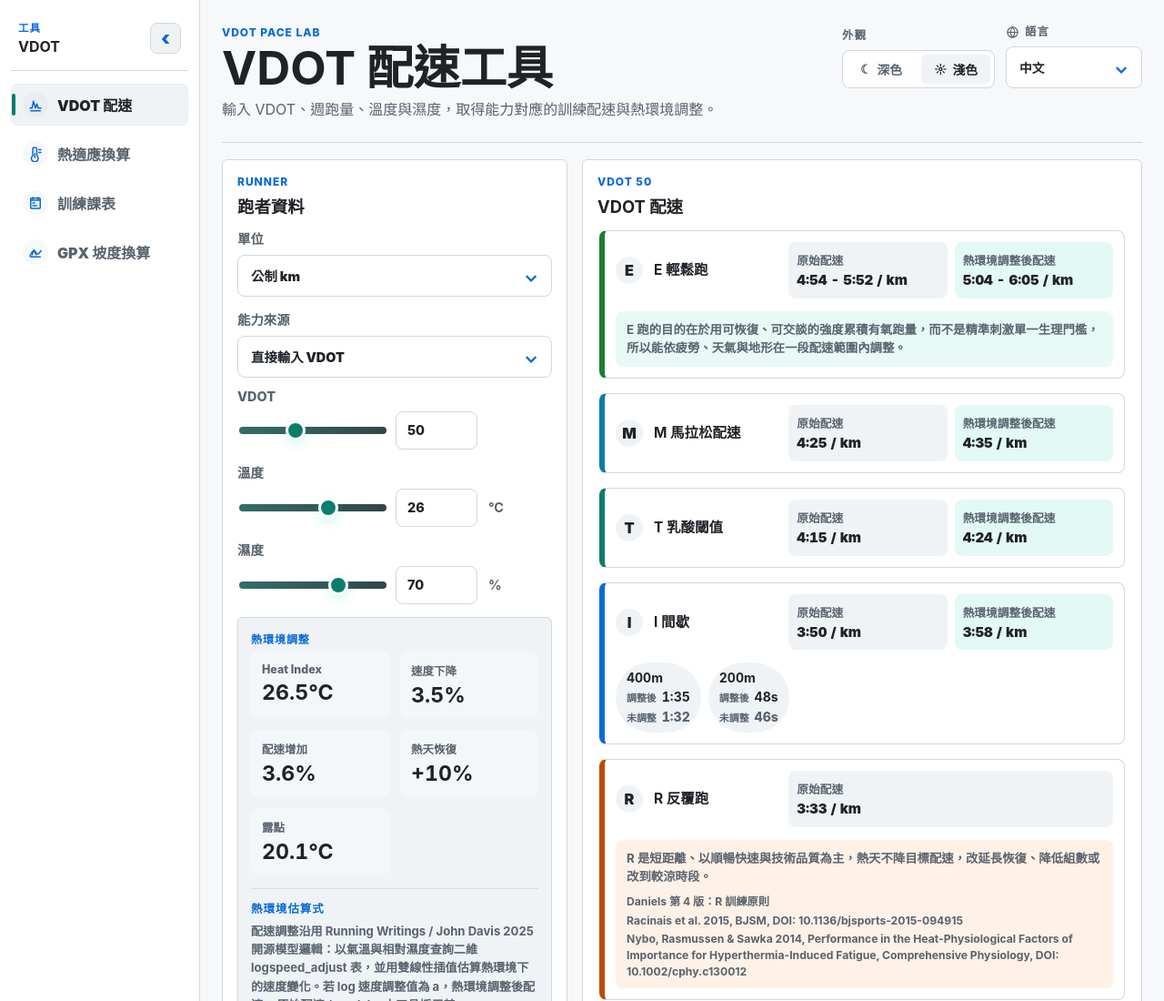
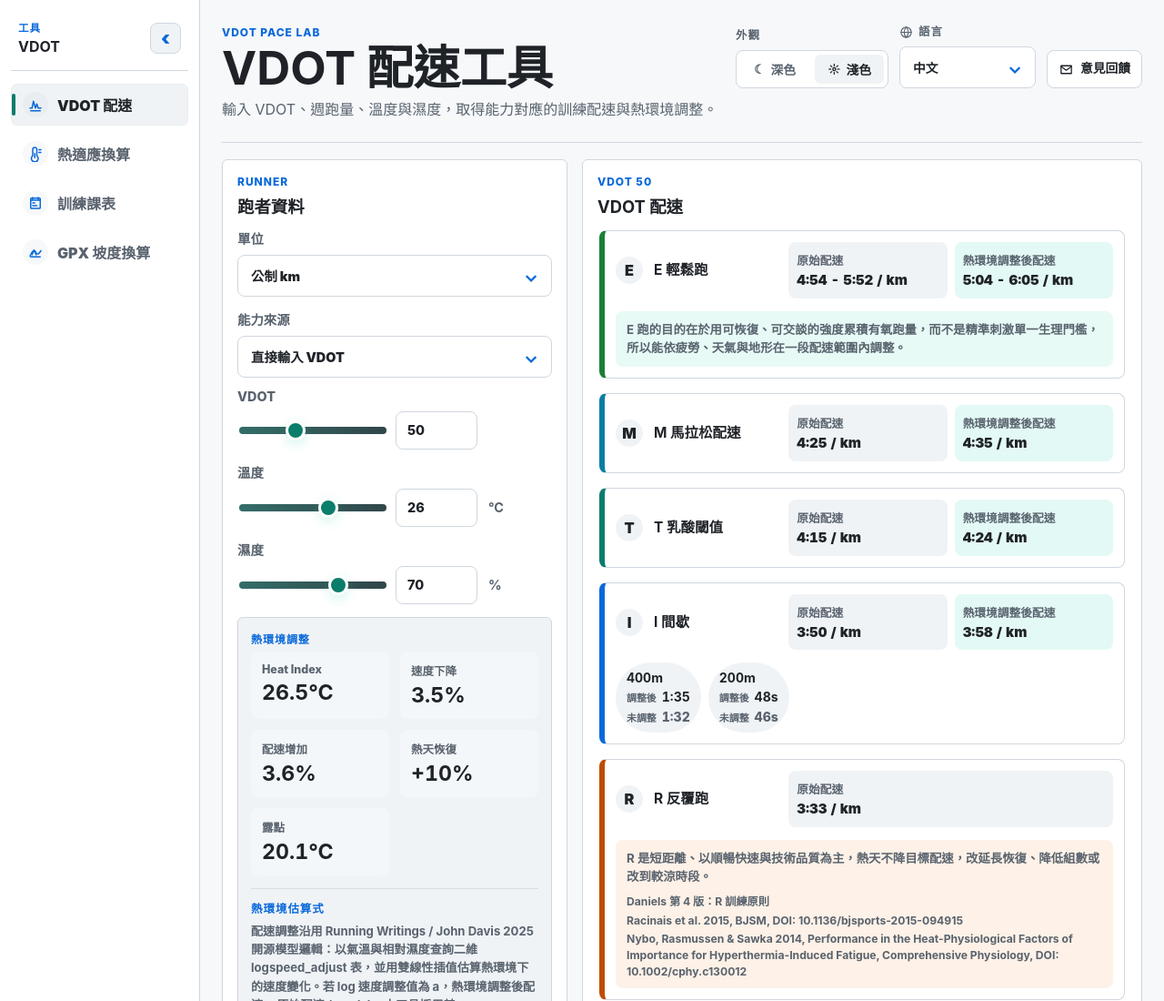
Before and after one commit to raykaichang/VDOT-training-planner, a website with bundled scripts: page index.html in a window 1280 px wide. Shown: the top 1100 px of the page at 91% size. Built offline with nearby package versions, Linux system fonts and the light colour scheme; a small style sheet from the web is missing.

Commit message:
Add feedback link to header

```diff
--- a/web/app.mjs
+++ b/web/app.mjs
@@ -686,6 +686,7 @@
               { value: "zh-TW", label: "中文" },
               { value: "en", label: "EN" }
             ], "language-toggle")}
+            ${renderFeedbackLink()}
           </div>
         </header>
 
@@ -895,6 +896,26 @@
         </button>
       </div>
     </div>
+  `;
+}
+
+function renderFeedbackLink() {
+  const label = state.locale === "en" ? "Feedback" : "意見回饋";
+  return `
+    <a
+      class="feedback-link"
+      href="https://forms.gle/g9of21FT8VwgfoYF8"
+      target="_blank"
+      rel="noopener noreferrer"
+      aria-label="${label}"
+      title="${label}"
+    >
+      <svg viewBox="0 0 24 24" focusable="false" aria-hidden="true">
+        <path d="M4 6h16v12H4z" />
+        <path d="m4 7 8 6 8-6" />
+      </svg>
+      <span>${label}</span>
+    </a>
   `;
 }
 
--- a/web/styles.css
+++ b/web/styles.css
@@ -163,6 +163,37 @@
   gap: 12px;
 }
 
+.feedback-link {
+  display: inline-flex;
+  align-items: center;
+  gap: 7px;
+  min-height: 42px;
+  border: 1px solid var(--line);
+  border-radius: 8px;
+  background: var(--surface);
+  color: var(--text);
+  font-size: 0.86rem;
+  font-weight: 900;
+  line-height: 1;
+  padding: 0 12px;
+  text-decoration: none;
+}
+
+.feedback-link:hover {
+  border-color: var(--blue);
+  color: var(--blue);
+}
+
+.feedback-link svg {
+  width: 17px;
+  height: 17px;
+  fill: none;
+  stroke: currentColor;
+  stroke-linecap: round;
+  stroke-linejoin: round;
+  stroke-width: 1.8;
+}
+
 .topbar-controls .ability-select-trigger {
   font-size: 0.86rem;
 }
```
